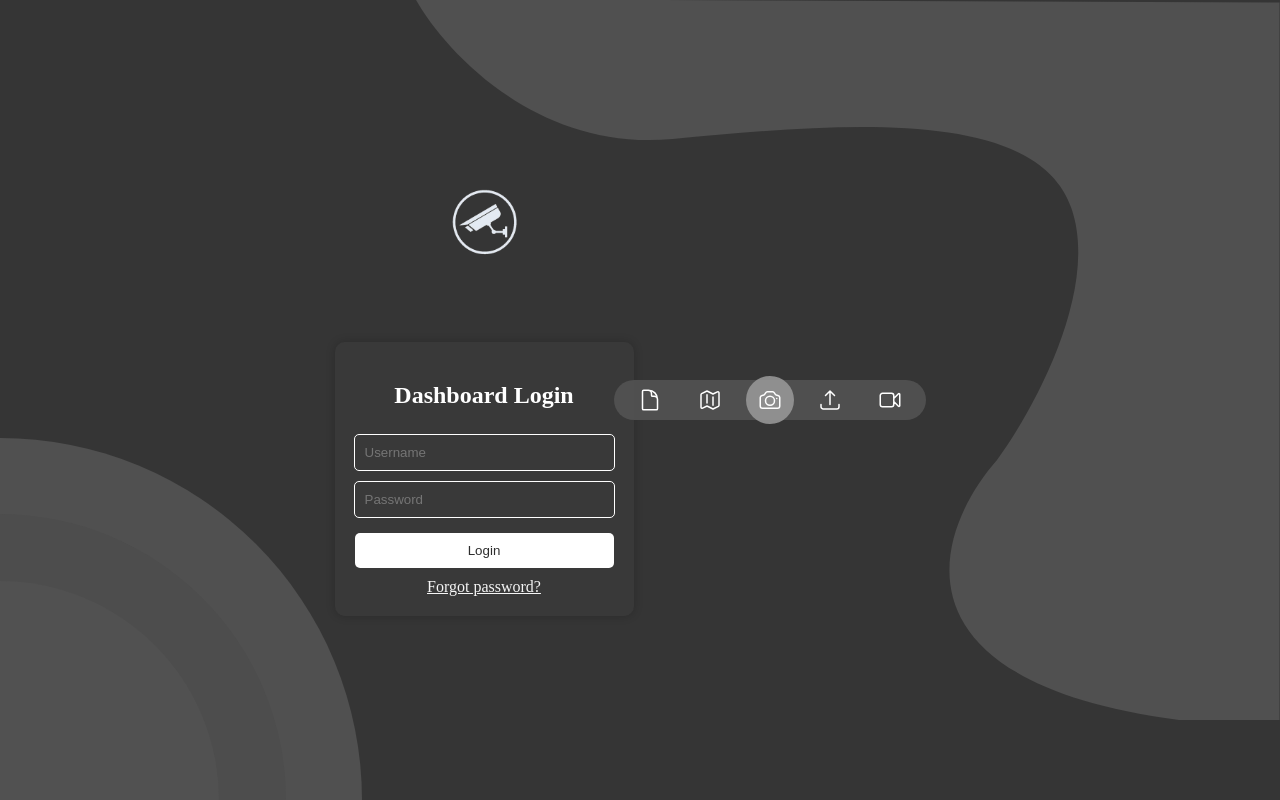
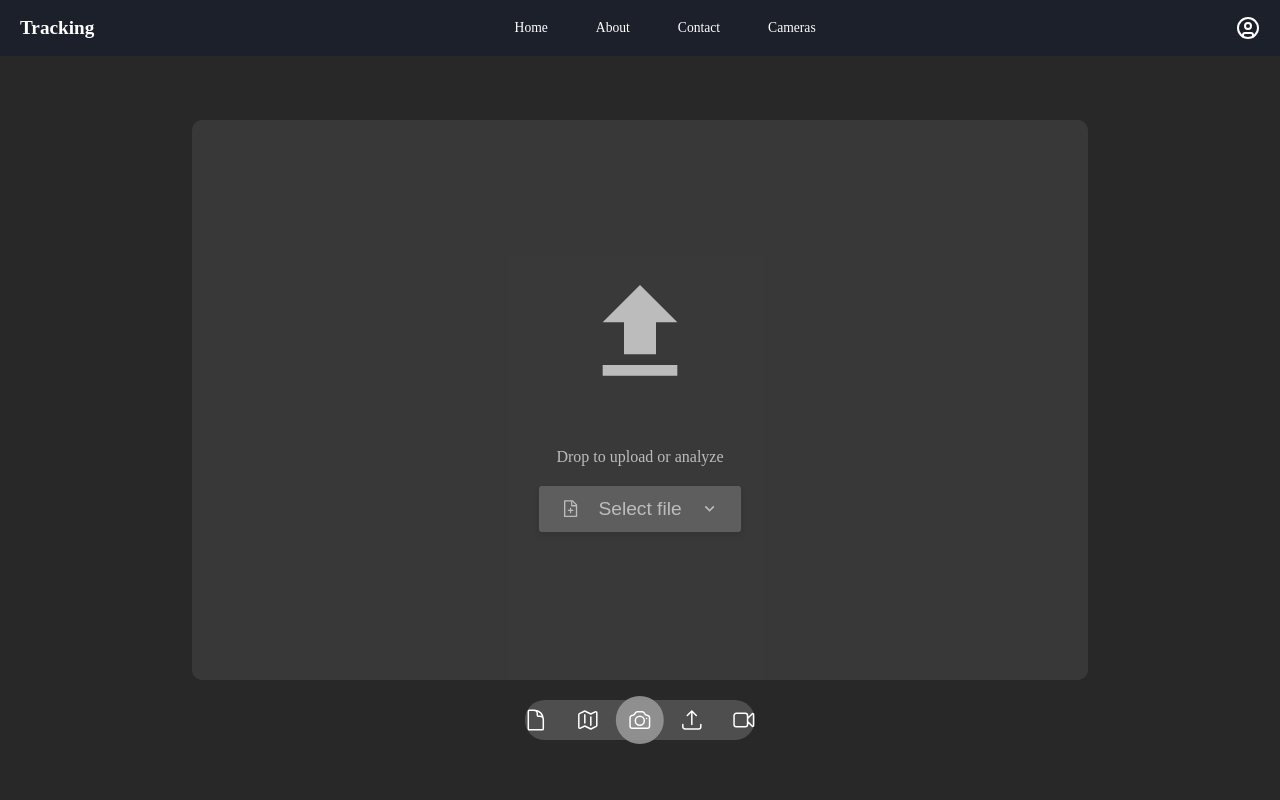
Before and after one commit to PI-Tracking/frontend, a React (Vite) app: page / in a window 1280 px wide. Built offline with nearby package versions, Linux system fonts and the light colour scheme.

Commit message:
Pleas work hysuky

```diff
--- a/package.json
+++ b/package.json
@@ -26,14 +26,16 @@
   },
   "dependencies": {
     "@heroicons/react": "^2.2.0",
-    "husky": "^9.1.7",
-    "lint-staged": "^15.4.3",
     "@types/node": "^22.13.9",
     "axios": "^1.8.2",
+    "husky": "^9.1.7",
     "kute.js": "^2.2.4",
+    "lint-staged": "^15.4.3",
+    "lucide-react": "^0.479.0",
     "path": "^0.12.7",
     "react": "^19.0.0",
     "react-dom": "^19.0.0",
+    "react-icons": "^5.5.0",
     "react-router-dom": "^7.2.0"
   },
   "devDependencies": {
--- a/src/App.tsx
+++ b/src/App.tsx
@@ -1,13 +1,15 @@
 import { BrowserRouter as Router, Route, Routes } from "react-router-dom";
 import LoginPage from "./pages/Login/LoginPage";
 import TestPage from "./pages/test/TestPage";
+import UploadVideosPage from "./pages/upload_videos/UploadVideosPage";
 
 function App() {
   return (
     <Router>
       <Routes>
-        <Route path="/" element={<LoginPage />} />
+        {/* <Route path="/" element={<LoginPage />} /> */}
         {/* <Route path="/test" element={<TestPage />} /> */}
+        <Route path="/" element={<UploadVideosPage />} />
       </Routes>
     </Router>
   );
--- a/src/components/CameraMenuOptions.css
+++ b/src/components/CameraMenuOptions.css
@@ -1,19 +1,24 @@
 .camera-menu-options {
   display: flex;
+  justify-content: center;
   align-items: center;
-    justify-content: center;
   background-color: rgba(83, 83, 83, 0.9);
   border-radius: 24px;
   padding: 0px 16px;
+  width: 18%;
   gap: 20px;
   z-index: 1;
+  position: absolute;
+  left: 50%;
+  bottom: 5%;
+  transform: translate(-50%, -50%);
 }
 
 .menu-option {
   display: flex;
   align-items: center;
   justify-content: center;
-    padding: 8px;
+  padding: 4px;
   background-color: transparent;
   outline: none;
   border: none;
@@ -33,9 +38,8 @@
   position: relative;
 }
 
-  {/*Created another element to do the circle getting bigger after pressing*/}
 .menu-option.selected::before {
-    content: '';
+  content: "";
   position: absolute;
   top: 50%;
   left: 50%;
--- /dev/null
+++ b/src/components/Navbar.tsx
@@ -0,0 +1,28 @@
+import "./styles/Navbar.css";
+import { UserCircle } from "lucide-react";
+
+function Navbar() {
+  return (
+    <nav className="navbar">
+      <div className="navbar-logo">Tracking</div>
+      <ul className="navbar-menu">
+        <li>
+          <a href="#">Home</a>
+        </li>
+        <li>
+          <a href="#">About</a>
+        </li>
+        <li>
+          <a href="#">Contact</a>
+        </li>
+        <li>
+          <a href="#">Cameras</a>
+        </li>
+      </ul>
+
+      <UserCircle className="navbar-profile" />
+    </nav>
+  );
+}
+
+export default Navbar;
--- /dev/null
+++ b/src/components/styles/Navbar.css
@@ -0,0 +1,59 @@
+.navbar {
+  background-color: rgba(26, 32, 44, 0.9);
+  color: white;
+  padding: 12px 20px;
+  display: flex;
+  justify-content: space-between;
+  align-items: center;
+  font-size: 0.1rem;
+}
+
+.navbar-logo {
+  font-size: 1.2rem;
+  font-weight: bold;
+  display: flex;
+  align-items: center;
+}
+
+.navbar-menu {
+  display: flex;
+  gap: 16px;
+  list-style: none;
+}
+
+.navbar-menu a {
+  color: white;
+  text-decoration: none;
+  font-size: 0.85rem;
+  transition: color 0.3s;
+}
+
+.navbar-menu a:hover {
+  color: #cbd5e0;
+}
+
+.navbar-profile {
+  cursor: pointer;
+  font-size: 1.3rem;
+  transition: color 0.3s;
+}
+
+.navbar-profile:hover {
+  color: #cbd5e0;
+}
+
+.navbar-menu.active {
+  display: flex;
+  flex-direction: column;
+  position: absolute;
+  top: 50px;
+  left: 0;
+  width: 100%;
+  background: rgba(26, 32, 44, 0.9);
+  padding: 8px 0;
+}
+
+.navbar-menu a {
+  padding: 8px 16px;
+  display: block;
+}
--- a/src/pages/Login/LoginPage.tsx
+++ b/src/pages/Login/LoginPage.tsx
@@ -86,9 +86,6 @@ function LoginPage() {
           </div>
         </div>
       </section>
-
-      {/* REMOVE FROM HERE, ONLY FOR TEST PURPOSES, THEREFORE IT WAS DONE ON ANOTHER BRANCH */}
-        <CameraMenuOptions/>
     </>
   );
 }
--- /dev/null
+++ b/src/pages/upload_videos/UploadVideosPage.css
@@ -0,0 +1,86 @@
+*,
+*::before,
+*::after {
+  margin: 0;
+  padding: 0;
+  box-sizing: border-box;
+}
+/* I was getting a border so Im adding this */
+
+.container {
+  display: flex;
+  flex-direction: column;
+  min-height: 100vh;
+  width: 100%;
+  background-color: #282828;
+}
+
+.menu-options {
+  margin-top: auto;
+}
+
+.navbar {
+}
+
+.menu-options {
+}
+
+.video-uploader-container {
+  display: flex;
+  justify-content: center;
+  align-items: center;
+  position: absolute;
+  flex-direction: column;
+  top: 50%;
+  left: 50%;
+  transform: translate(-50%, -50%);
+  width: 70%;
+  height: 70%;
+  background-color: #414141;
+  opacity: 0.69;
+  border-radius: 10px;
+  gap: 20px;
+}
+
+.upload-videos-text {
+  text-align: center;
+  font-size: 1rem;
+  color: #fff;
+}
+
+.upload-videos-icon {
+  text-align: center;
+  font-size: 8rem;
+  color: #fff;
+}
+
+.upload-videos-button {
+  background-color: #777;
+  color: #fff;
+  font-size: 1.2rem;
+  padding: 12px 4px;
+  border: none;
+  border-radius: 3px;
+  cursor: pointer;
+  transition:
+    background-color 0.3s ease,
+    transform 0.3s ease;
+  box-shadow: 0 4px 6px rgba(0, 0, 0, 0.1);
+  display: flex;
+  align-items: center;
+  justify-content: center;
+}
+
+.upload-videos-button svg {
+  margin: 0 18px;
+}
+
+.upload-videos-button:hover {
+  background-color: #5a5a5a;
+  transform: translateY(-2px);
+}
+
+.upload-videos-button:active {
+  background-color: #4a4a4a;
+  transform: translateY(0);
+}
--- /dev/null
+++ b/src/pages/upload_videos/UploadVideosPage.tsx
@@ -0,0 +1,32 @@
+import CameraMenuOptions from "@components/CameraMenuOptions.tsx";
+import Navbar from "../../components/Navbar.tsx";
+import "./UploadVideosPage.css";
+import { MdUpload } from "react-icons/md";
+import { AiOutlineFileAdd } from "react-icons/ai";
+import { MdKeyboardArrowDown } from "react-icons/md";
+
+function UploadVideosPage() {
+  return (
+    <div className="container">
+      <Navbar />
+      <section className="upload-videos">
+        <div className="video-uploader-container">
+          <div className="upload-videos-icon">
+            <MdUpload />
+          </div>
+          <p className="upload-videos-text">Drop to upload or analyze</p>
+          <button className="upload-videos-button">
+            <AiOutlineFileAdd />
+            Select file
+            <MdKeyboardArrowDown />
+          </button>
+        </div>
+      </section>
+      <div className="menu-options">
+        <CameraMenuOptions />
+      </div>
+    </div>
+  );
+}
+
+export default UploadVideosPage;
```
Also changed, not shown: src/components/CameraMenuOptions.tsx (+17 -11 lines), src/pages/test/TestPage.tsx (+1 -1 lines), src/pages/test/TestPage.css (indentation only), 2 other files (tests, documents, lock files or other folders). Lines whose indentation alone changed are shown as unchanged.
